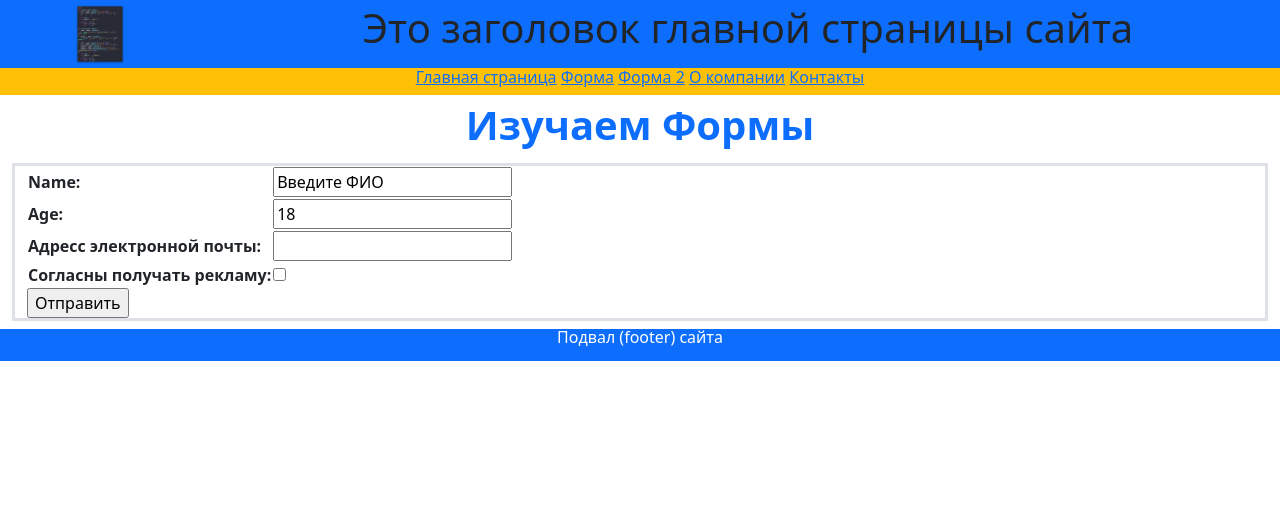
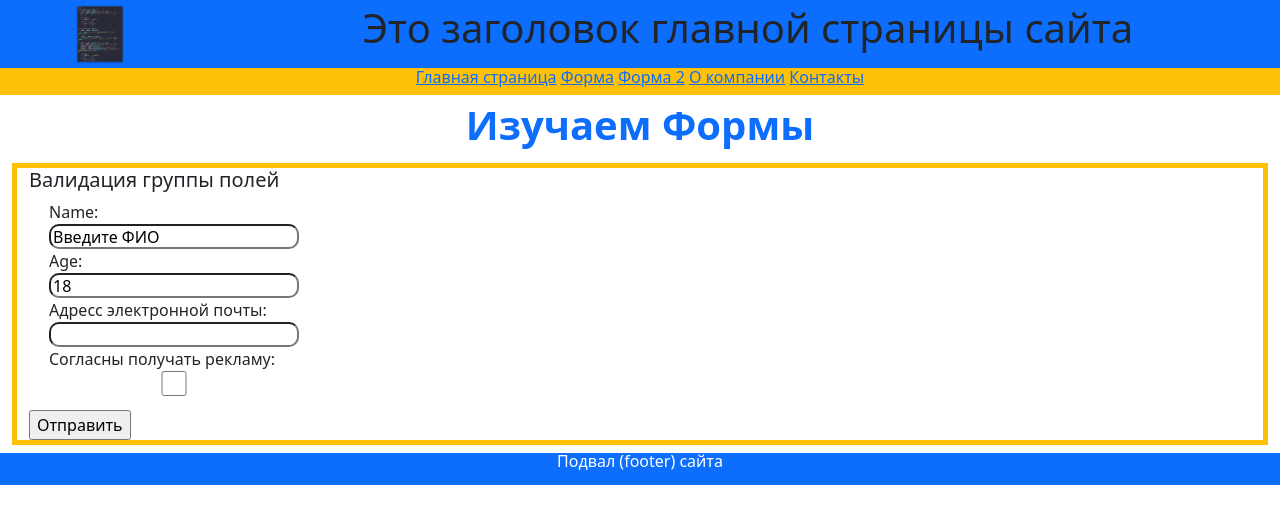
Before and after one commit to OIITuMuCT/hello, a Django app: page /my-form2 in a window 1280 px wide. Shown: the top 524 px of the page. Run offline with Django 5.2, Linux system fonts and the light colour scheme; parts of the project's set-up code (start-up, migrations or seed data) failed here and were passed over; some libraries are stand-ins or nearby versions.

Commit message:
add forms style add color alerts

```diff
--- a/firstapp/forms.py
+++ b/firstapp/forms.py
@@ -32,3 +32,5 @@ class UserWForm(forms.Form):
     email = forms.EmailField(label="Адресс электронной почты")
     reklama = forms.BooleanField(label="Согласны получать рекламу")
     field_order = ["comment", "name", 'age']
+    requred_css_class = "field"
+    error_css_class = "error"
--- a/firstapp/views.py
+++ b/firstapp/views.py
@@ -45,7 +45,13 @@ def index(request):
 
 def my_form(request):
     my_form = UserForm()
-
+    if request.method == "POST":
+        my_form = UserForm(request.POST)
+        if my_form.is_valid():
+            name = my_form.cleaned_data['name']
+            return HttpResponse(
+                "<h2>Имя введено корректно {0}</h2>".format(name)
+            )
     context = {"form": my_form}
     return render(request, "firstapp/my_form.html", context)
 
--- a/templates/firstapp/my_form.html
+++ b/templates/firstapp/my_form.html
@@ -2,14 +2,26 @@
 {% block title %}Формы{% endblock %}
 {% block header %}Изучаем Формы{% endblock %}
 {% block content %}
-<div class="container-fluid text-start my-2 border border-3">
-    <form method="POST" novalidate>
+<style>
+    .alert{color:red}
+    .form-group{margin: 20px;}
+    .form-group input{width: 250px; height: 25px; border-radius:10px;}
+</style>
+<div class="container-fluid text-start my-2 border border-5 border-warning">
+    <h5>Валидация группы полей</h5>
+    <form method="POST" >
+
         {% csrf_token %}
-<table>
-        {{ form.as_table }}
-
-</table>
-
+        <div class="form-group my-2">
+            {% for field in form %}
+                <div>{{field.label_tag}}</div>
+                <div>{{field}}</div>
+                <div style="color:blue">{{field.help_text}}</div>
+                {% for error in field.errors %}
+                <div class="alert alert-danger">{{error}}</div>
+                {% endfor %}
+            {% endfor %}
+        </div>
 
     <input type="submit" value="Отправить">
     </form>
```
